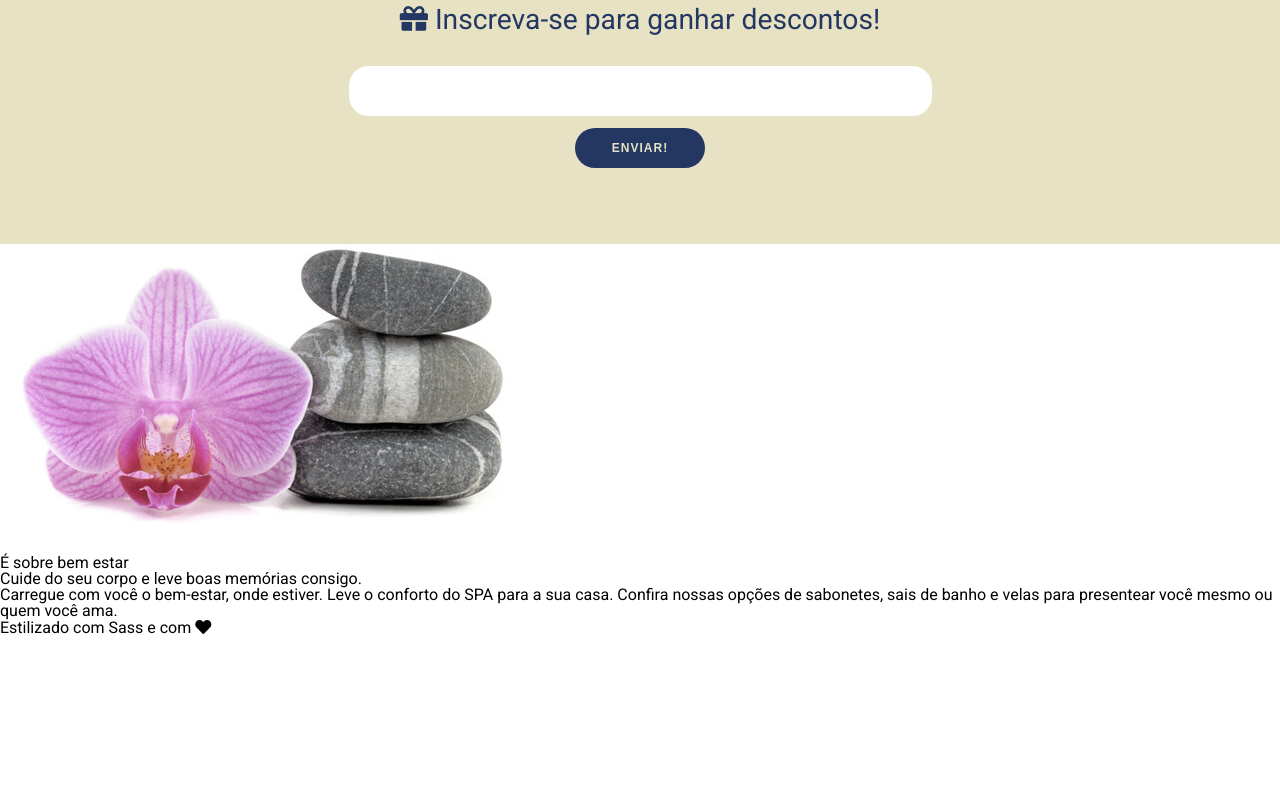
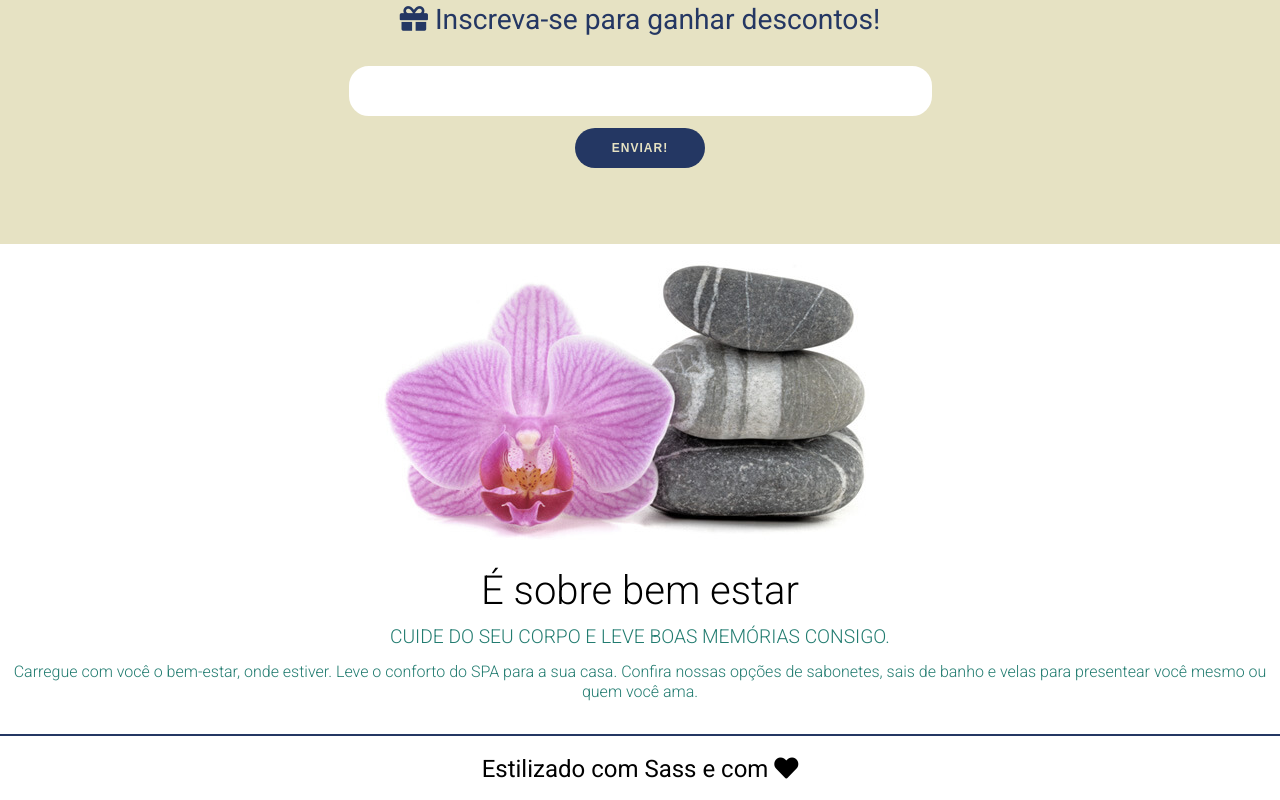
Before and after one commit to Th-uro/alura-spa, a plain HTML site: page index.html in a window 1280 px wide. Shown: the part 1247-2047 px from the top of the page. Before the commit the page ends 1884 px from the top, so only its background shows below. Drawn offline with nearby package versions, Linux system fonts and the light colour scheme.

Commit message:
Finalizando projeto

```diff
--- a/index.html
+++ b/index.html
@@ -105,8 +105,8 @@
           </form>
         </div>
       </section>
-      <section>
-        <div>
+      <section id="pedra-flor">
+        <div class="img-container">
           <img src="images/pedra-e-flor.jpeg" alt="" />
         </div>
         <div>
--- /dev/null
+++ b/styles/components/_bem-estar.scss
@@ -0,0 +1,32 @@
+@import '../abstract/variaveis';
+
+#pedra-flor {
+  display: flex;
+  align-items: center;
+  flex-direction: column;
+  padding: 1rem 0;
+
+  h3 {
+    text-align: center;
+    font-size: $tamanho-do-texto / 1.2;
+    margin-bottom: 1rem;
+    font-weight: 300;
+  }
+
+  h4 {
+    font-size: $tamanho-do-texto / 2.5;
+    color: $cor-secundaria;
+    text-transform: uppercase;
+    font-weight: 300;
+    text-align: center;
+    margin: 1rem;
+  }
+
+  p {
+    font-size: $tamanho-do-texto / 3;
+    font-weight: 300;
+    color: $cor-secundaria;
+    line-height: 1.25rem;
+    text-align: center;
+  }
+}
--- /dev/null
+++ b/styles/components/_footer.scss
@@ -0,0 +1,10 @@
+@import '../abstract/variaveis';
+
+
+footer {
+    text-align: center;
+    font-size: $tamanho-do-texto / 2;
+    border-top: 2px solid $cor-primaria;
+    margin-top: 1rem;
+    padding: 1.2rem;
+}
--- a/styles/style.scss
+++ b/styles/style.scss
@@ -3,3 +3,5 @@
 @import './components/banner';
 @import './components/servicos';
 @import './components/cupom';
+@import './components/footer';
+@import './components/bem-estar';
```
Also changed, not shown: styles/style.css, 1 other file.
